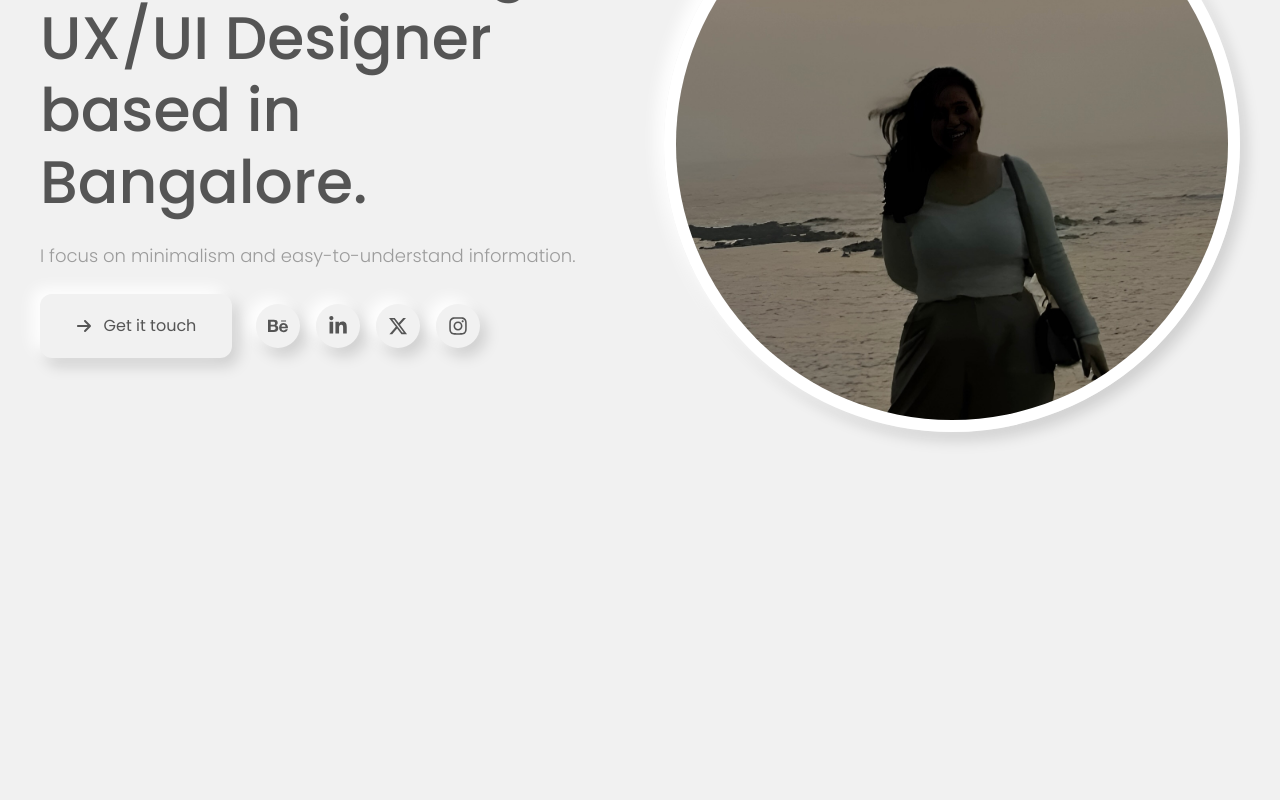
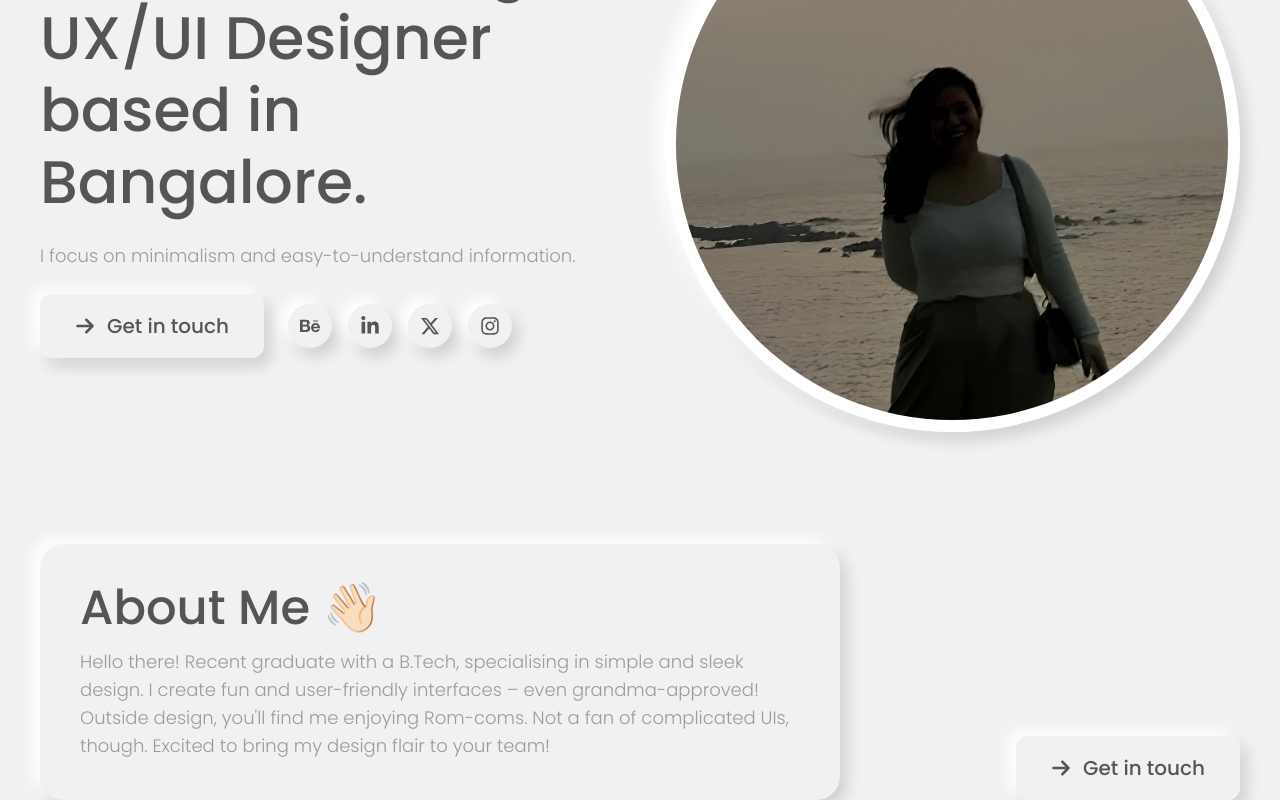
Before and after one commit to maliknajeeb113/Designer-Portfolio, a React (Vite) app: page / in a window 1280 px wide. Shown: the part 264-1064 px from the top of the page. Before the commit the page ends 800 px from the top, so only its background shows below. Built offline with nearby package versions, Linux system fonts and the light colour scheme.

Commit message:
add: body

```diff
--- a/src/components/Body.jsx
+++ b/src/components/Body.jsx
@@ -1,4 +1,5 @@
 import hero from "../assets/hero.jpeg";
+
 import {
   FaArrowRight,
   FaBehance,
@@ -14,6 +15,7 @@ const Body = () => {
       className="bg-primary w-screen top-[120px] absolute flex flex-col justify-center font-poppins items-center px-6 md:px-10 mx-auto"
       id="body"
     >
+      {/* hero section */}
       <div
         className="container flex flex-col md:flex-row-reverse gap-10 items-center"
         id="hero"
@@ -39,11 +41,11 @@ const Body = () => {
           </div>
           <div className="flex flex-col md:flex-row justify-start gap-6">
             <div
-              className="flex justify-center rounded-xl hover:shadow-neu-i items-center shadow-neu w-48 h-16 gap-3 cursor-pointer"
+              className="flex justify-center rounded-xl hover:shadow-neu-i items-center shadow-neu w-56 font-medium text-xl h-16 gap-3 cursor-pointer"
               id="get-in-touch"
             >
               <FaArrowRight />
-              <span>Get it touch</span>
+              <span>Get in touch</span>
             </div>
             <div id="hero-icons" className="flex flex-row gap-4 items-center">
               <Link to={"https://www.behance.net/avniigarg"} target="_blank">
@@ -77,6 +79,29 @@ const Body = () => {
           </div>
         </div>
       </div>
+      {/* hero section end */}
+
+      {/* body section */}
+      <div className="container flex pt-28 justify-between items-end">
+        <div className="shadow-neu rounded-3xl p-10 w-4/6">
+          <div className="text-5xl font-medium">About Me 👋🏻</div>
+          <div className="text-[rgb(156,156,156)]  md:text-lg font-thin pt-4">
+            Hello there! Recent graduate with a B.Tech, specialising in simple
+            and sleek design. I create fun and user-friendly interfaces – even
+            grandma-approved! Outside design, you'll find me enjoying Rom-coms.
+            Not a fan of complicated UIs, though. Excited to bring my design
+            flair to your team!
+          </div>
+        </div>
+
+        <div
+              className="flex justify-center rounded-xl hover:shadow-neu-i items-center shadow-neu w-56 font-medium text-xl h-16 gap-3 cursor-pointer"
+              id="get-in-touch"
+            >
+              <FaArrowRight />
+              <span>Get in touch</span>
+            </div>
+      </div>
     </main>
   );
 };
```
